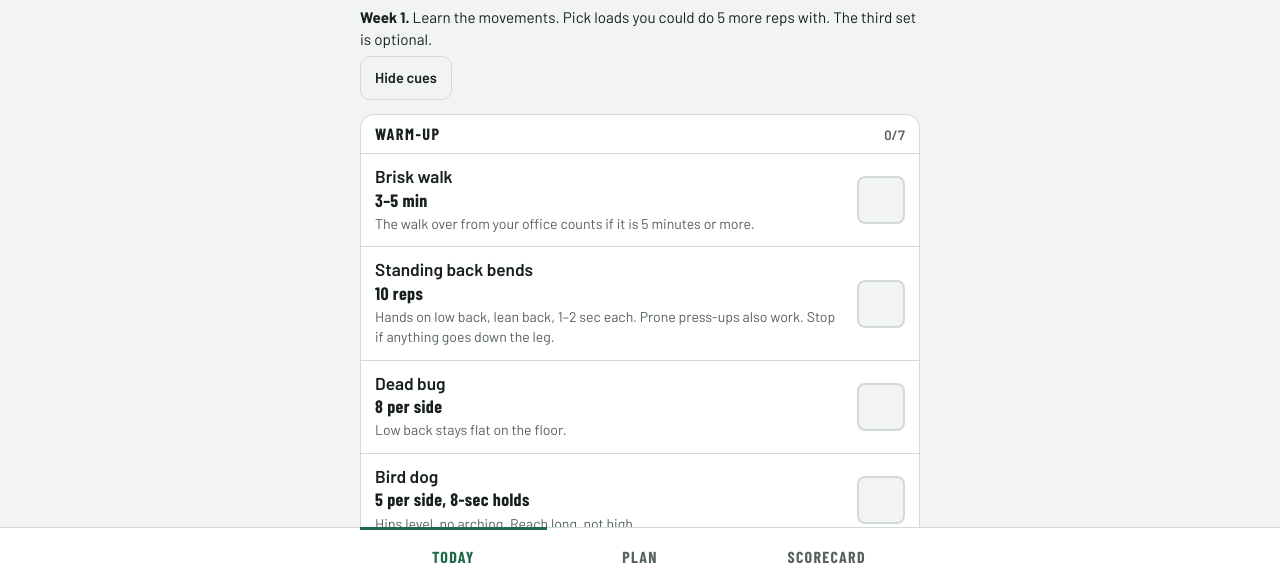
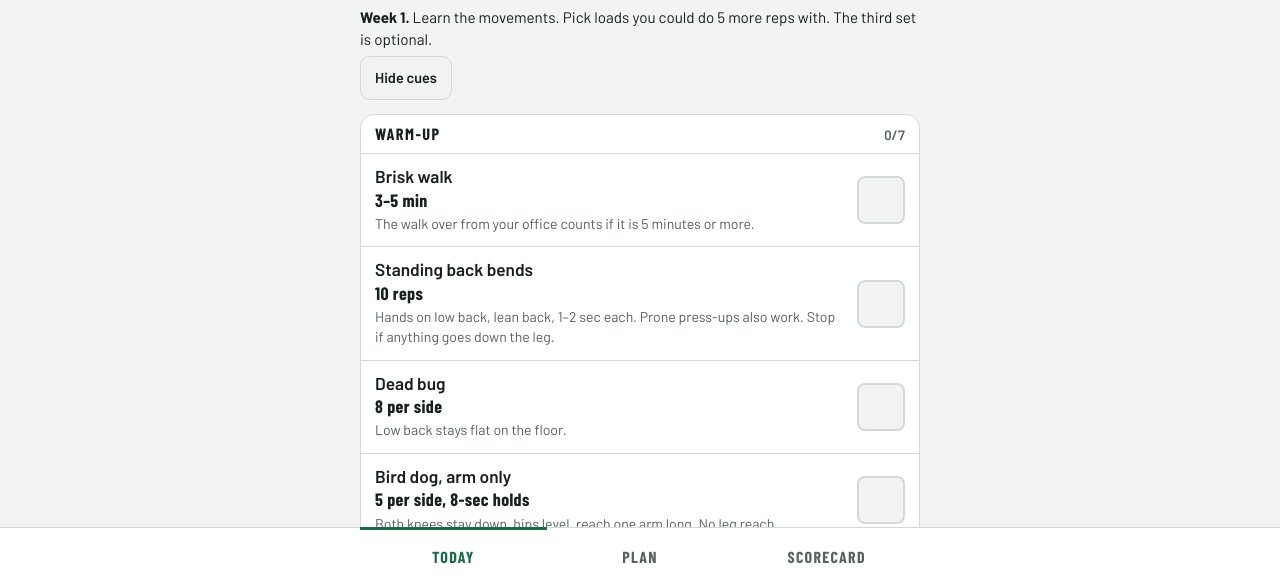
Before and after one commit to mweingarten0927/back-nine-gym, a plain HTML site: page index.html in a window 1280 px wide. Shown: the part 217-798 px from the top of the page. Drawn offline with nearby package versions, Linux system fonts and the light colour scheme.

Commit message:
Swap bird dog for the arm-only version
Co-Authored-By: Claude Fable 5.2 <noreply@anthropic.com>

```diff
--- a/index.html
+++ b/index.html
@@ -244,7 +244,7 @@ const WARM = [
   one('w1', 'Brisk walk', '3–5 min', 'The walk over from your office counts if it is 5 minutes or more.'),
   one('w2', 'Standing back bends', '10 reps', 'Hands on low back, lean back, 1–2 sec each. Prone press-ups also work. Stop if anything goes down the leg.'),
   one('w3', 'Dead bug', '8 per side', 'Low back stays flat on the floor.'),
-  one('w4', 'Bird dog', '5 per side, 8-sec holds', 'Hips level, no arching. Reach long, not high.'),
+  one('w4', 'Bird dog, arm only', '5 per side, 8-sec holds', 'Both knees stay down, hips level, reach one arm long. No leg reach.'),
   one('w5', 'Side plank', '2 × 10–15 sec per side', 'From the knees if needed.'),
   one('w6', 'Glute bridge', '10 reps, 2-sec squeeze', 'Ribs down, squeeze glutes, do not arch.'),
   one('w7', '90/90 hip switches', '5 slow per side', 'Stay short of any pinch in the front of the hip.')
@@ -252,7 +252,7 @@ const WARM = [
 const D5 = [
   one('d1', 'Standing back bends or prone press-ups', '10 reps', 'Stop if anything goes down the leg.'),
   one('d2', 'Dead bug', '8 per side', 'Low back stays flat on the floor.'),
-  one('d3', 'Bird dog', '5 per side, 8-sec holds', 'Hips level, no arching.'),
+  one('d3', 'Bird dog, arm only', '5 per side, 8-sec holds', 'Both knees stay down, hips level, reach one arm long. No leg reach.'),
   one('d4', 'Side plank', '2 × 10–15 sec per side', 'From the knees if needed.'),
   one('d5', 'Half-kneeling hip flexor stretch', '30 sec per side', 'Glute squeezed, right side first.')
 ];
--- a/sw.js
+++ b/sw.js
@@ -1,5 +1,5 @@
 // Serve the app from the phone first, then refresh the saved copy in the background.
-const CACHE = 'bng-v1';
+const CACHE = 'bng-v2';
 const CORE = ['./', 'index.html', 'manifest.webmanifest', 'icon-180.png', 'icon-512.png'];
 self.addEventListener('install', e => {
   e.waitUntil(caches.open(CACHE).then(c => c.addAll(CORE)).then(() => self.skipWaiting()));
```
